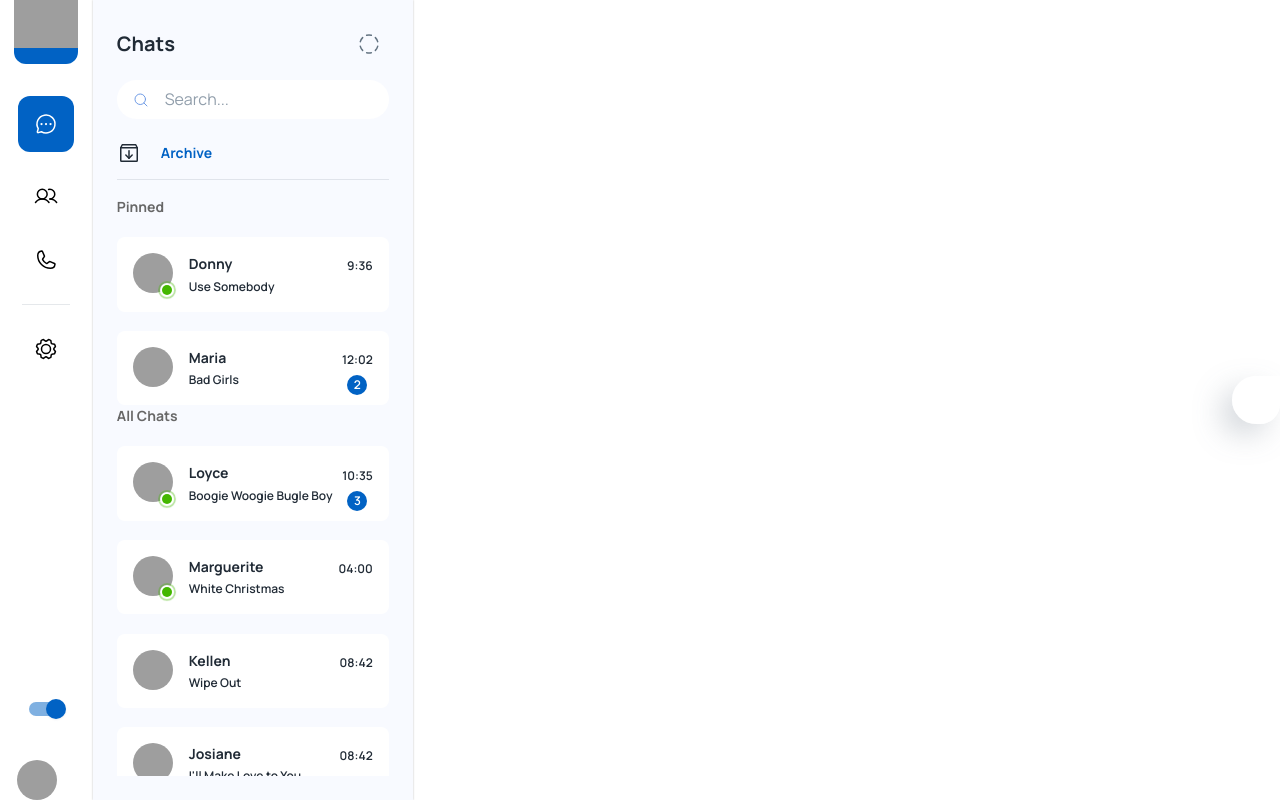
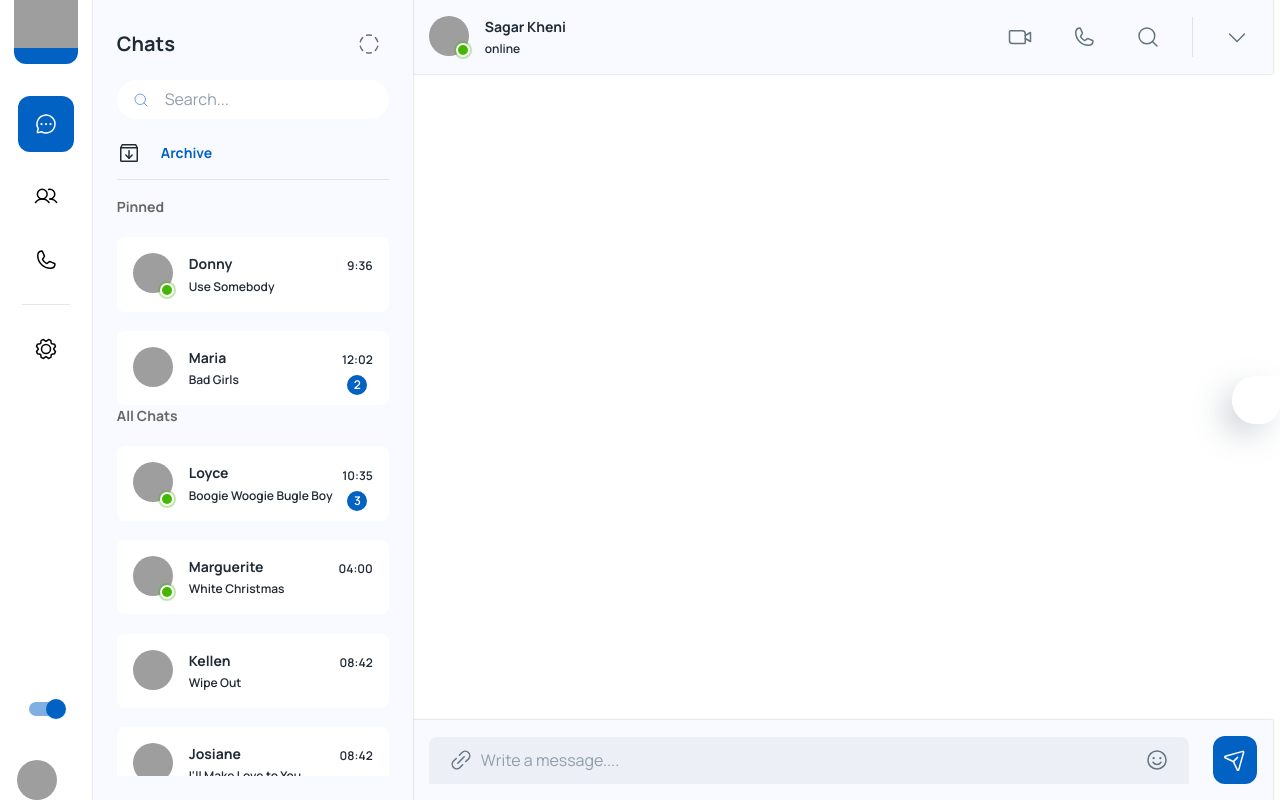
Before and after one commit to sagarscalelot/react-chatapp, a React (Create React App) app: page /app in a window 1280 px wide. Built offline with nearby package versions, Linux system fonts and the light colour scheme; grey boxes are pictures that could not be loaded; some icons are missing.

Commit message:
update chat

```diff
--- a/src/components/Conversation/index.js
+++ b/src/components/Conversation/index.js
@@ -1,14 +1,176 @@
-import { Box, Stack } from '@mui/material'
-import React from 'react'
+import React from "react";
+import { faker } from "@faker-js/faker";
+import {
+  Avatar,
+  Box,
+  Stack,
+  Badge,
+  Typography,
+  IconButton,
+  Divider,
+  TextField,
+  InputAdornment,
+} from "@mui/material";
+import { styled, useTheme } from "@mui/material/styles";
+import {
+  Phone,
+  MagnifyingGlass,
+  VideoCamera,
+  CaretDown,
+  LinkSimple,
+  Smiley,
+  PaperPlaneTilt,
+} from "phosphor-react";
+
+const StyledInput = styled(TextField)(({ theme }) => ({
+  "& .MuiInputBase-input": {
+    paddingTop: "12px",
+    paddingBottom: "12px",
+  },
+}));
+
+const StyledBadge = styled(Badge)(({ theme }) => ({
+  "& .MuiBadge-badge": {
+    backgroundColor: "#44b700",
+    color: "#44b700",
+    boxShadow: `0 0 0 2px ${theme.palette.background.paper}`,
+    "&::after": {
+      position: "absolute",
+      top: 0,
+      left: 0,
+      width: "100%",
+      height: "100%",
+      borderRadius: "50%",
+      animation: "ripple 1.2s infinite ease-in-out",
+      border: "1px solid currentColor",
+      content: '""',
+    },
+  },
+  "@keyframes ripple": {
+    "0%": {
+      transform: "scale(.8)",
+      opacity: 1,
+    },
+    "100%": {
+      transform: "scale(2.4)",
+      opacity: 0,
+    },
+  },
+}));
 
 const Conversation = () => {
+  const theme = useTheme();
   return (
     <Stack height={"100%"} maxHeight={"100vh"} width={"auto"}>
-      <Box sx={{height:100, }}>
-
+      {/* ChatsHeader */}
+      <Box
+        p={2}
+        sx={{
+          width: "100%",
+          backgroundColor:
+            theme.palette.mode === "light"
+              ? "#F8FAFF"
+              : theme.palette.background.paper,
+          boxShadow: "0px 0px 2px rgba(0,0,0,0.25)",
+        }}
+      >
+        <Stack
+          alignItems={"center"}
+          direction="row"
+          justifyContent={"space-between "}
+          sx={{ width: "100%", height: "100%" }}
+        >
+          <Stack direction={"row"} spacing={2}>
+            <Box>
+              <StyledBadge
+                overlap="circular"
+                anchorOrigin={{ vertical: "bottom", horizontal: "right" }}
+                variant="dot"
+              >
+                <Avatar alt={"Sagar"} src={faker.image.avatar()} />
+              </StyledBadge>
+            </Box>
+            <Stack spacing={0.2}>
+              <Typography variant="subtitle2">Sagar Kheni</Typography>
+              <Typography variant="caption">online</Typography>
+            </Stack>
+          </Stack>
+          <Stack direction="row" alignItems={"center"} spacing={3}>
+            <IconButton>
+              <VideoCamera />
+            </IconButton>
+            <IconButton>
+              <Phone />
+            </IconButton>
+            <IconButton>
+              <MagnifyingGlass />
+            </IconButton>
+            <Divider orientation="vertical" flexItem />
+            <IconButton>
+              <CaretDown />
+            </IconButton>
+          </Stack>
+        </Stack>
+      </Box>
+      {/* Msg */}
+      <Box width={"100%"} sx={{ flexGrow: 1 }}></Box>
+      {/* Chat Footer */}
+      <Box
+        p={2}
+        sx={{
+          width: "100%",
+          backgroundColor:
+            theme.palette.mode === "light"
+              ? "#F8FAFF"
+              : theme.palette.background.paper,
+          boxShadow: "0px 0px 2px rgba(0,0,0,0.25)",
+        }}
+      >
+        <Stack direction={"row"} alignItems={"center"} spacing={3}>
+          <StyledInput
+            fullWidth
+            placeholder="Write a message...."
+            variant="filled"
+            InputProps={{
+              disableUnderline: true,
+              startAdornment: (
+                <InputAdornment>
+                  <IconButton>
+                    <LinkSimple />
+                  </IconButton>
+                </InputAdornment>
+              ),
+              endAdornment: (
+                <InputAdornment>
+                  <IconButton>
+                    <Smiley />
+                  </IconButton>
+                </InputAdornment>
+              ),
+            }}
+          />
+          <Box
+            sx={{
+              height: 48,
+              width: 48,
+              backgroundColor: theme.palette.primary.main,
+              borderRadius: 1.5,
+            }}
+          >
+            <Stack
+              sx={{ height: "100%", width: "100%" }}
+              alignItems="center"
+              justifyContent="center"
+            >
+              <IconButton>
+                <PaperPlaneTilt color="#fff" />
+              </IconButton>
+            </Stack>
+          </Box>
+        </Stack>
       </Box>
     </Stack>
-  )
-}
+  );
+};
 
-export default Conversation
+export default Conversation;
--- a/src/pages/dashboard/GeneralApp.js
+++ b/src/pages/dashboard/GeneralApp.js
@@ -2,8 +2,10 @@
 import React from "react";
 import Conversation from "../../components/Conversation";
 import Chats from "./Chats";
+import { useTheme } from "@mui/material/styles";
 
 const GeneralApp = () => {
+  const theme = useTheme();
   return (
     <Stack direction={"row"} sx={{ width: "100%" }}>
       <Chats />
@@ -11,10 +13,13 @@
         sx={{
           height: "100%",
           width: "calc(100vw - 420px)",
-          backgroundColor: "#fff",
+          backgroundColor:
+            theme.palette.mode === "light"
+              ? "#fff"
+              : theme.palette.background.default,
         }}
       >
-        <Conversation/>
+        <Conversation />
       </Box>
     </Stack>
   );
```
